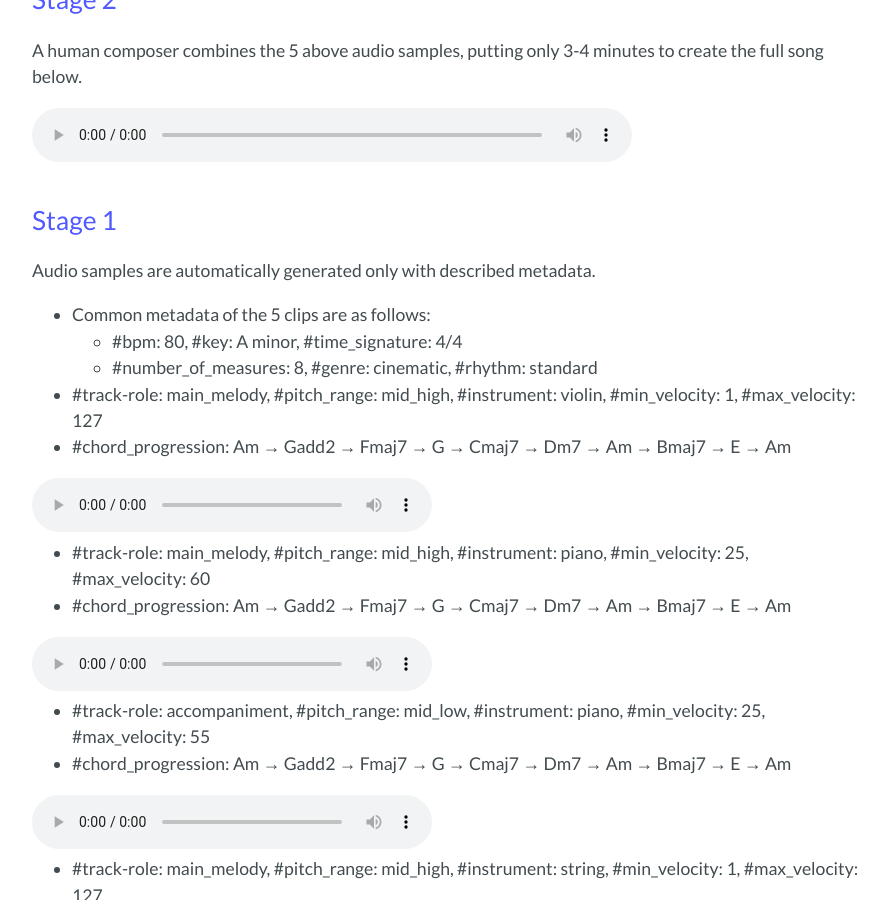
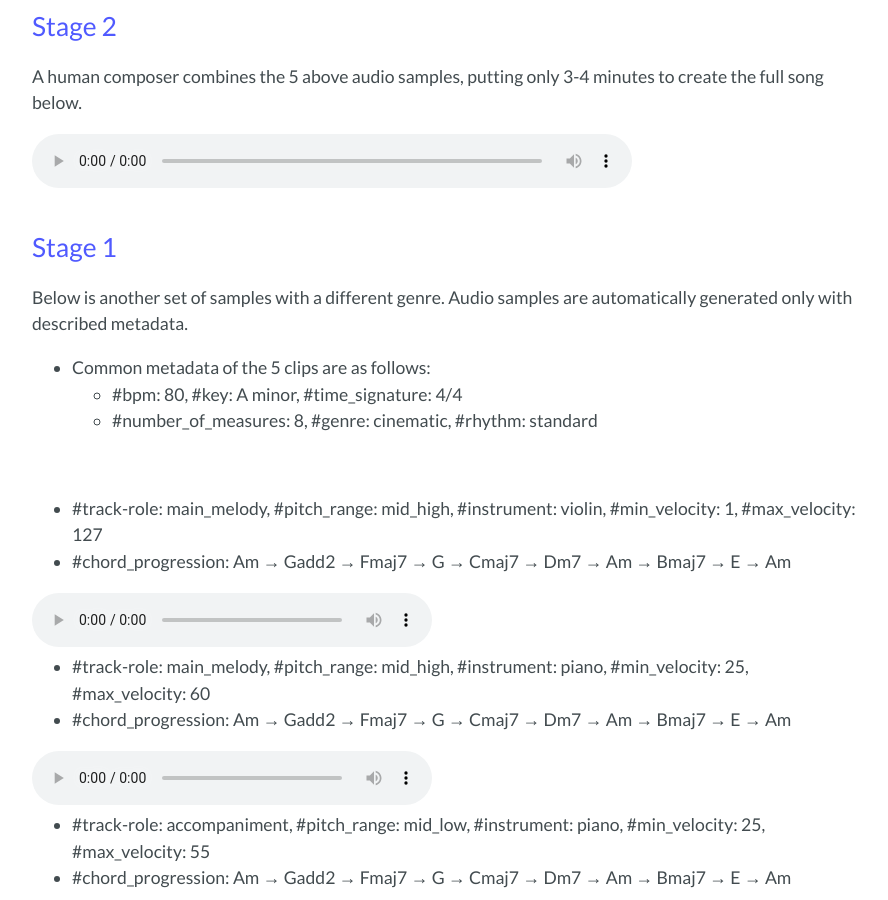
Before and after one commit to POZAlabs/ComMU, a Jekyll site: the page built from index.md, in a window 1280 px wide and 900 px high, scrolled down 3514 px. Shown: the whole window, without its empty margins (192-1080 px from the left). Built offline with Jekyll 4.4.1, drawn with Linux system fonts in a browser that asks for light colours; our own code applies the rules of GitHub Pages for plain Markdown files.

Commit message:
Update index.md
add cinematic stage 2

```diff
--- a/index.md
+++ b/index.md
@@ -48,7 +48,7 @@ Audio samples are automatically generated only with descripted metadata.
       -  #bpm: 130, #key: A minor, #time_signature: 4/4
       -  #number_of_measures: 8, #genre: new age, #rhythm: standard
       -  #chord_progression: Am → F → C → G → A m → F → C → G
-
+<br />
  - #track-role: accompaniment, #pitch_range: mid_low, #instrument: piano, #min_velocity: 40, #max_velocity: 50
 <audio controls style="width: 400px;">
   <source src="./assets/audio_samples/track_role/newage_trackrole/newage_accompaniment_1.mp3" type="audio/mpeg">
@@ -84,45 +84,49 @@ A human composer combines the 5 above audio samples, putting only 3-4 minutes to
 </audio>
 
 ## Stage 1
+
+Below is another set of samples with a different genre.
 Audio samples are automatically generated only with described metadata.
  - Common metadata of the 5 clips are as follows:
 	  - #bpm: 80, #key: A minor, #time_signature: 4/4
 	  - #number_of_measures: 8, #genre: cinematic, #rhythm: standard
 
-
+<br />
 - #track-role: main_melody, #pitch_range: mid_high, #instrument: violin, #min_velocity: 1, #max_velocity: 127
 - #chord_progression: Am → Gadd2 → Fmaj7 → G → Cmaj7 → Dm7 → Am → Bmaj7 → E → Am
 <audio controls style="width: 400px;">
-  <source src="./assets/audio_samples/cinematic_trackrole/violin_mainmelody.mp3" type="audio/mpeg">
+  <source src="./assets/audio_samples/track_role/cinematic_trackrole/violin_mainmelody.mp3" type="audio/mpeg">
 </audio>
 
 - #track-role: main_melody, #pitch_range: mid_high, #instrument: piano, #min_velocity: 25, #max_velocity: 60
 - #chord_progression: Am → Gadd2 → Fmaj7 → G → Cmaj7 → Dm7 → Am → Bmaj7 → E → Am
 <audio controls style="width: 400px;">
-  <source src="./assets/audio_samples/cinematic_trackrole/piano_mainmelody.mp3" type="audio/mpeg">
+  <source src="./assets/audio_samples/track_role/cinematic_trackrole/piano_mainmelody.mp3" type="audio/mpeg">
 </audio>
 
 - #track-role: accompaniment, #pitch_range: mid_low, #instrument: piano, #min_velocity: 25, #max_velocity: 55
 - #chord_progression: Am → Gadd2 → Fmaj7 → G → Cmaj7 → Dm7 → Am → Bmaj7 → E → Am
 <audio controls style="width: 400px;">
-  <source src="./assets/audio_samples/cinematic_trackrole/piano_accompaniment.mp3" type="audio/mpeg">
+  <source src="./assets/audio_samples/track_role/cinematic_trackrole/piano_accompaniment.mp3" type="audio/mpeg">
 </audio>
 
 - #track-role: main_melody, #pitch_range: mid_high, #instrument: string, #min_velocity: 1, #max_velocity: 127
 - #chord_progression: Dm7 → Em7 → Fmaj7 → Cmaj7 → Am7 → Em7 → Fmaj7 → Cmaj7 → F#m7b5 → Gsus4 → E7
 <audio controls style="width: 400px;">
-  <source src="./assets/audio_samples/cinematic_trackrole/string_mainmelody.mp3" type="audio/mpeg">
+  <source src="./assets/audio_samples/track_role/cinematic_trackrole/string_mainmelody.mp3" type="audio/mpeg">
 </audio>
 
 - #track-role: accompaniment, #pitch_range: mid_low, #instrument: piano, #min_velocity: 25, #max_velocity: 55
 - #chord_progression: Dm7 → Em7 → Fmaj7 → Cmaj7 → Am7 → Em7 → Fmaj7 → Cmaj7 → F#m7b5 → Gsus4 → E7
 <audio controls style="width: 400px;">
-  <source src="./assets/audio_samples/cinematic_trackrole/piano_accompaniment2.mp3" type="audio/mpeg">
+  <source src="./assets/audio_samples/track_role/cinematic_trackrole/piano_accompaniment2.mp3" type="audio/mpeg">
 </audio>
 
 ## Stage 2
 A human composer combines the 5 above audio samples, putting only 3-4 minutes to create the full song below.
-
+<audio controls style="width: 600px;">
+  <source src="./assets/audio_samples/track_role/cinematic_trackrole/cinematic_romantic.mp3" type="audio/mpeg">
+</audio>
 
 
 # Ground truth vs. Generated
```
